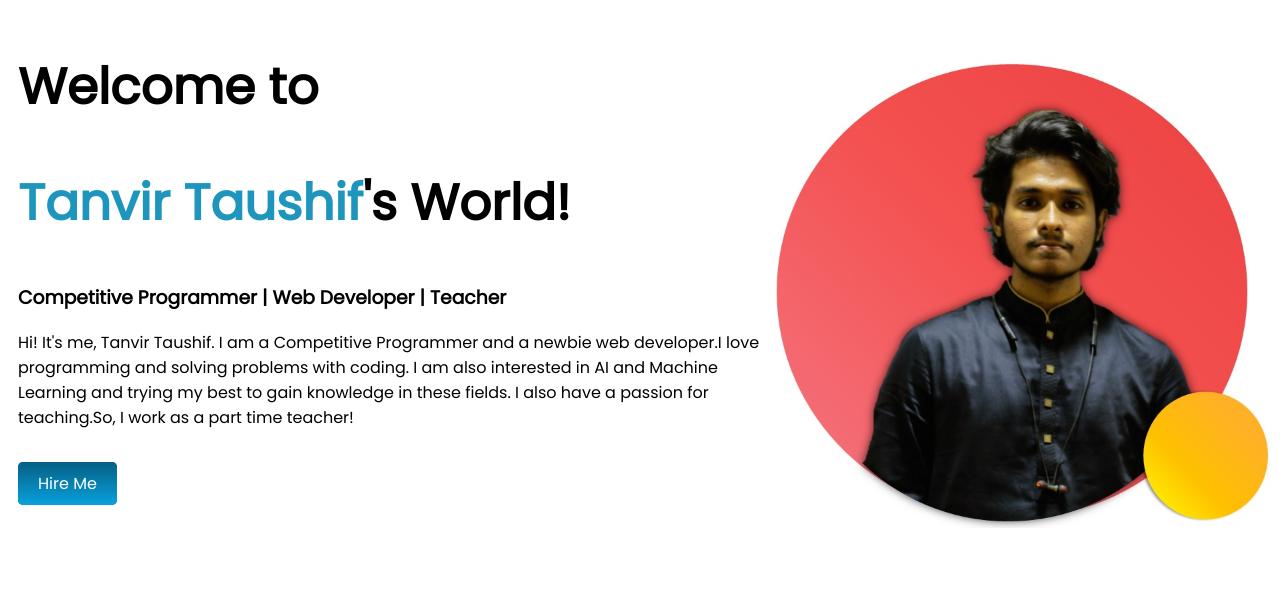
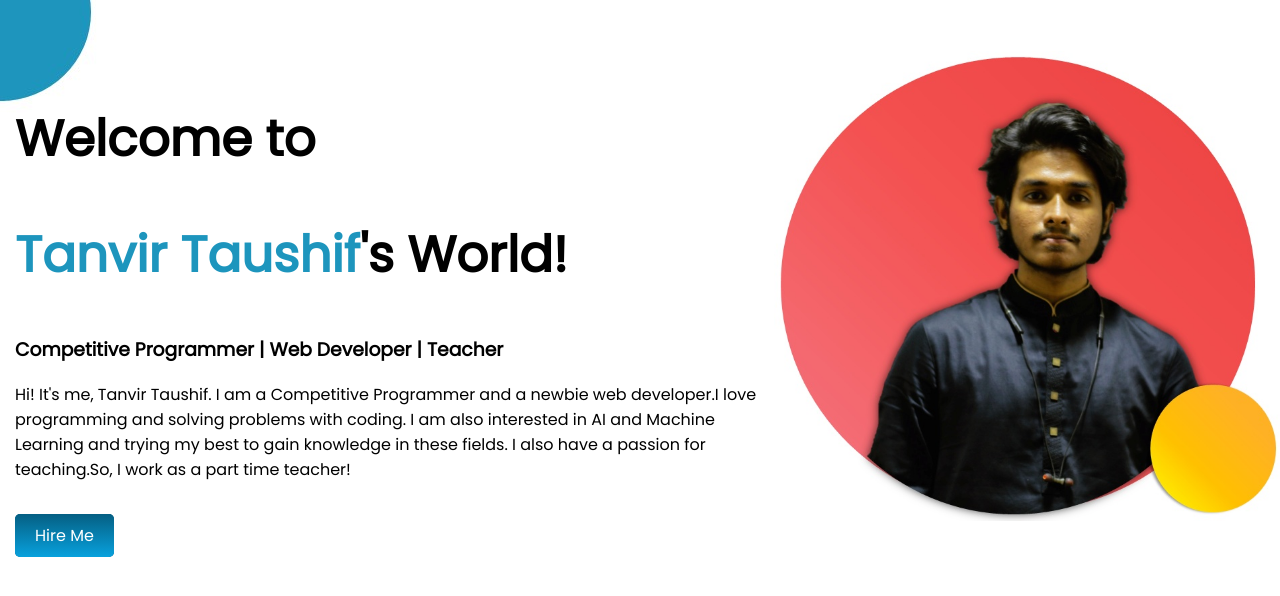
Before and after one commit to Tanvir-Taushif/Developers-Portfolio, a plain HTML site: page index.html in a window 1280 px wide. Drawn offline with Linux system fonts and the light colour scheme; files whose address does not match are found by name.

Commit message:
Corner Decoration

```diff
--- a/index.html
+++ b/index.html
@@ -11,7 +11,7 @@
     <link rel="stylesheet" href="style.css">
 </head>
 <body>
-    <section>
+    <section id="top-banner">
         <div class="half-width">
             <h1>Welcome to</h1>
             <h1><span id="name">Tanvir Taushif</span>'s World!</h1>
@@ -20,7 +20,7 @@
             <a id="button" target="_blank" href="https://www.linkedin.com/in/tanvir-taushif-pial-751044204/">Hire Me</a>
         </div>
         <div id="frontpic">
-            <img src="C:\Users\Asus\Desktop\Programming Hero Projects\Developers-Portfolio\images\pial web 2-01.jpeg" alt="My image" height="470px" width="500px">
+            <img src="C:\Users\Asus\Desktop\Programming Hero Projects\Developers-Portfolio\images\pialWeb2.jpeg" alt="My image" height="470px" width="500px">
         </div>
     </section>
 </body>
--- a/style.css
+++ b/style.css
@@ -1,5 +1,6 @@
 body{
     font-family: 'Poppins', sans-serif;
+    margin:0;
 }
 h1{
     font-size: 50px;
@@ -12,7 +13,8 @@ section{
 }
 .half-width{
     width: 60%;
-    padding-left: 10px;
+    padding-left: 15px;
+    padding-top: 60px;
 }
 #frontpic{
     width: 40%;
@@ -30,3 +32,7 @@ section{
     border-radius: 5px;
     background-image: linear-gradient(rgb(5,95,131),rgb(8, 161, 221));
 }
+#top-banner{
+    background-image: url(images/topcorner.jpg);
+    background-repeat: no-repeat;
+}
```
Also changed, not shown: images/PialWeb1.jpeg (renamed from images/Pial Web-01.jpeg), images/pialWeb2.jpeg (renamed from images/pial web 2-01.jpeg), images/topcorner.jpg (added).
